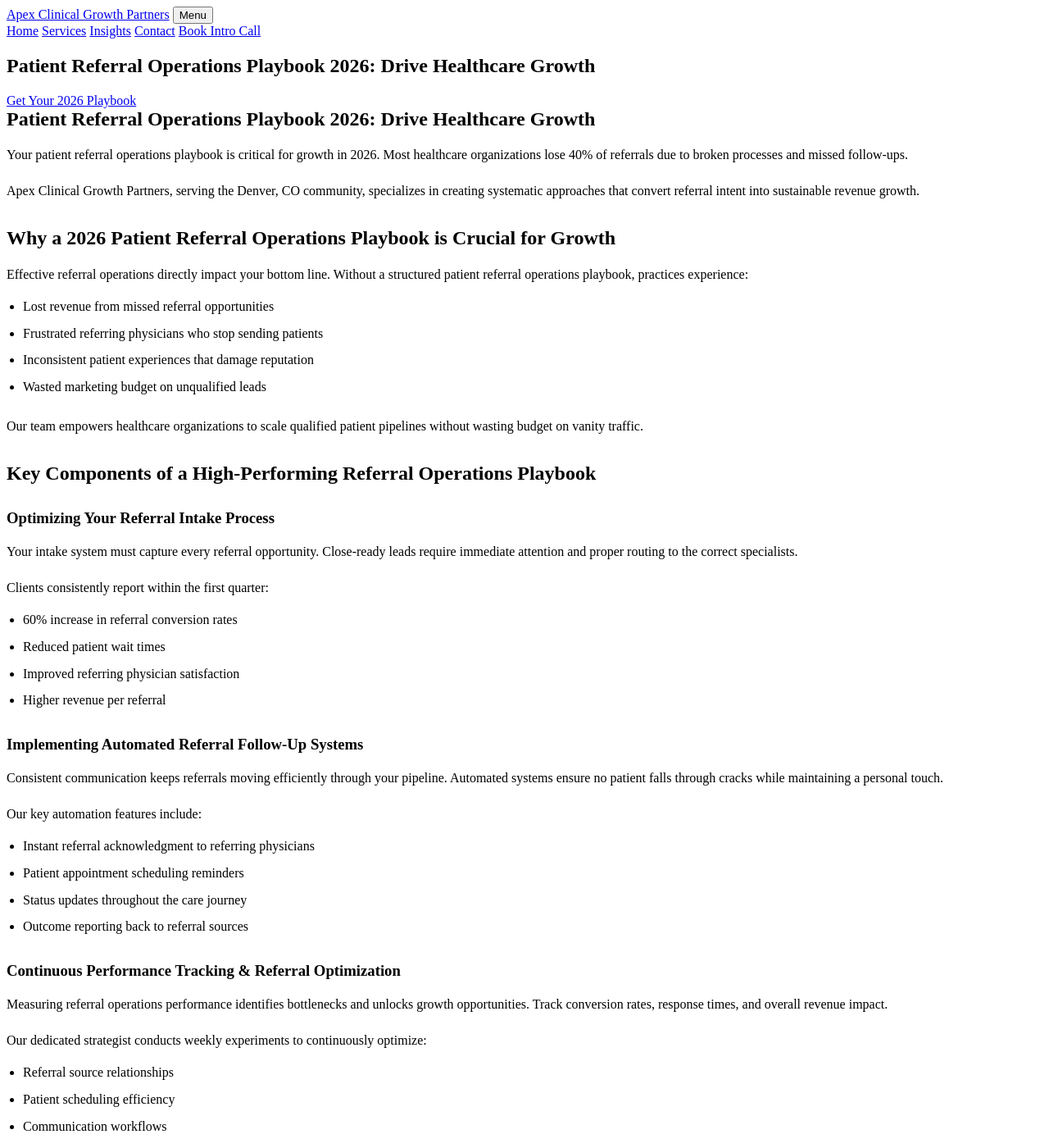
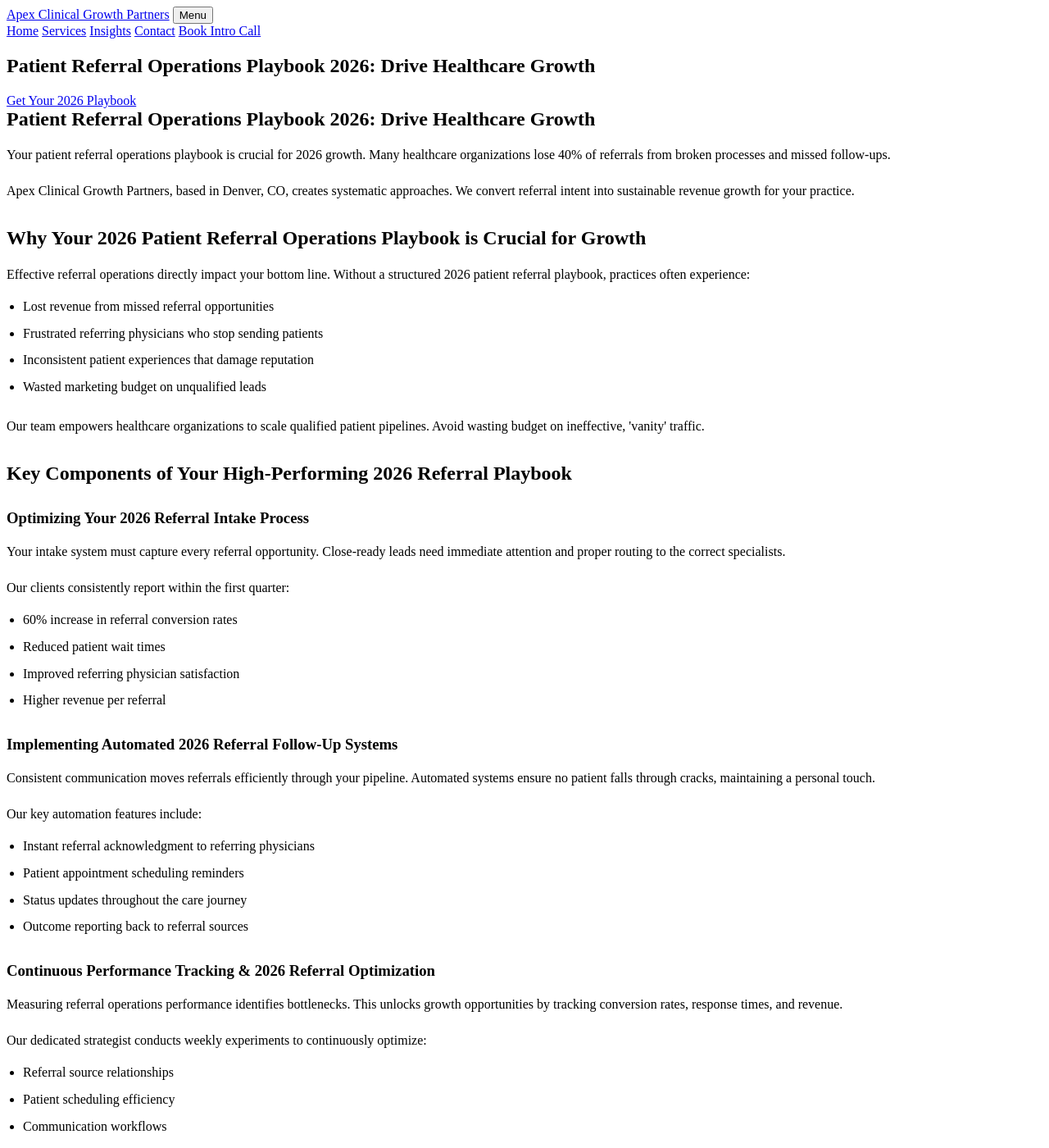
Before and after one commit to prjctlphbt/orbitr-canary-angular-20260228, a Jekyll site: the page angular-referral-ops-playbook-20260228142149.html, which Jekyll copies as it is, in a window 1280 px wide and 1400 px high. Shown: the whole window at 82% size. Built offline with Jekyll 4.4.1, drawn with Linux system fonts in a browser that asks for light colours; some of the changed text lies outside the part shown.

Commit message:
Refresh and update content: angular-referral-ops-playbook-20260228142149.html

```diff
--- a/angular-referral-ops-playbook-20260228142149.html
+++ b/angular-referral-ops-playbook-20260228142149.html
@@ -102,36 +102,36 @@
 <main class="page-main">
 <section class="page-hero landing-hero">
 <div class="container">
-<h1>Patient Referral Operations Playbook 2026: Drive Healthcare Growth</h1>
+<h1 translate="no">Patient Referral Operations Playbook 2026: Drive Healthcare Growth</h1>
 <a class="cta" href="/services/">Get Your 2026 Playbook</a>
 </div>
 </section>
 <section class="landing-content">
 <div class="container orbitr-generated-content">
-<h1>Patient Referral Operations Playbook 2026: Drive Healthcare Growth</h1>
-<p>Your patient referral operations playbook is critical for growth in 2026. Most healthcare organizations lose 40% of referrals due to broken processes and missed follow-ups.</p>
-<p>Apex Clinical Growth Partners, serving the Denver, CO community, specializes in creating systematic approaches that convert referral intent into sustainable revenue growth.</p>
-<h2>Why a 2026 Patient Referral Operations Playbook is Crucial for Growth</h2>
-<p>Effective referral operations directly impact your bottom line. Without a structured patient referral operations playbook, practices experience:</p>
+<h1 translate="no">Patient Referral Operations Playbook 2026: Drive Healthcare Growth</h1>
+<p>Your patient referral operations playbook is crucial for 2026 growth. Many healthcare organizations lose 40% of referrals from broken processes and missed follow-ups.</p>
+<p>Apex Clinical Growth Partners, based in Denver, CO, creates systematic approaches. We convert referral intent into sustainable revenue growth for your practice.</p>
+<h2 translate="no">Why Your 2026 Patient Referral Operations Playbook is Crucial for Growth</h2>
+<p>Effective referral operations directly impact your bottom line. Without a structured 2026 patient referral playbook, practices often experience:</p>
 <ul>
 <li>Lost revenue from missed referral opportunities</li>
 <li>Frustrated referring physicians who stop sending patients</li>
 <li>Inconsistent patient experiences that damage reputation</li>
 <li>Wasted marketing budget on unqualified leads</li>
 </ul>
-<p>Our team empowers healthcare organizations to scale qualified patient pipelines without wasting budget on vanity traffic.</p>
-<h2>Key Components of a High-Performing Referral Operations Playbook</h2>
-<h3>Optimizing Your Referral Intake Process</h3>
-<p>Your intake system must capture every referral opportunity. Close-ready leads require immediate attention and proper routing to the correct specialists.</p>
-<p>Clients consistently report within the first quarter:
+<p>Our team empowers healthcare organizations to scale qualified patient pipelines. Avoid wasting budget on ineffective, 'vanity' traffic.</p>
+<h2 translate="no">Key Components of Your High-Performing 2026 Referral Playbook</h2>
+<h3 translate="no">Optimizing Your 2026 Referral Intake Process</h3>
+<p>Your intake system must capture every referral opportunity. Close-ready leads need immediate attention and proper routing to the correct specialists.</p>
+<p>Our clients consistently report within the first quarter:
 <ul>
 <li>60% increase in referral conversion rates</li>
 <li>Reduced patient wait times</li>
 <li>Improved referring physician satisfaction</li>
 <li>Higher revenue per referral</li>
 </ul></p>
-<h3>Implementing Automated Referral Follow-Up Systems</h3>
-<p>Consistent communication keeps referrals moving efficiently through your pipeline. Automated systems ensure no patient falls through cracks while maintaining a personal touch.</p>
+<h3 translate="no">Implementing Automated 2026 Referral Follow-Up Systems</h3>
+<p>Consistent communication moves referrals efficiently through your pipeline. Automated systems ensure no patient falls through cracks, maintaining a personal touch.</p>
 <p>Our key automation features include:
 <ul>
 <li>Instant referral acknowledgment to referring physicians</li>
@@ -139,8 +139,8 @@
 <li>Status updates throughout the care journey</li>
 <li>Outcome reporting back to referral sources</li>
 </ul></p>
-<h3>Continuous Performance Tracking &amp; Referral Optimization</h3>
-<p>Measuring referral operations performance identifies bottlenecks and unlocks growth opportunities. Track conversion rates, response times, and overall revenue impact.</p>
+<h3 translate="no">Continuous Performance Tracking &amp; 2026 Referral Optimization</h3>
+<p>Measuring referral operations performance identifies bottlenecks. This unlocks growth opportunities by tracking conversion rates, response times, and revenue.</p>
 <p>Our dedicated strategist conducts weekly experiments to continuously optimize:
 <ul>
 <li>Referral source relationships</li>
@@ -148,15 +148,16 @@
 <li>Communication workflows</li>
 <li>Revenue conversion metrics</li>
 </ul></p>
-<h2>Transform Your Patient Referral Operations for 2026 Success</h2>
-<p>A comprehensive patient referral operations playbook transforms scattered processes into robust, revenue-generating systems. Healthcare organizations using structured approaches see qualified growth within 90 days.</p>
-<p>Our services focus on building sustainable referral operations that scale with your practice. We create systems that generate genuine revenue intent, not just vanity traffic.</p>
-<p>Ready to elevate your patient referrals in 2026? Contact our experts today at (720) 555-0105 or hello@apexclinicalgrowth.com for a personalized referral growth strategy session.</p>
+<h2 translate="no">Transform Your Patient Referral Operations for 2026 Success</h2>
+<p>A comprehensive patient referral playbook transforms scattered processes into robust, revenue-generating systems. Structured approaches deliver qualified growth within 90 days.</p>
+<p>Our services build sustainable referral operations that scale with your practice. We create systems generating genuine revenue intent, not just vanity traffic.</p>
+<p>Ready to elevate your 2026 patient referrals? Contact our experts today for a personalized growth strategy session. Call (720) 555-0105.</p>
+<p>You can also reach us at hello@apexclinicalgrowth.com to discuss your referral strategy.</p>
 </div>
 </section>
 <section class="landing-cta">
 <div class="container">
-<h2>Ready for 2026 Growth?</h2>
+<h2 translate="no">Ready for 2026 Growth?</h2>
 <a class="cta" href="/services/">Schedule Your Consultation</a>
 </div>
 </section>
```
Also changed, not shown: other parts of angular-referral-ops-playbook-20260228142149.html (+2 -2 lines).
